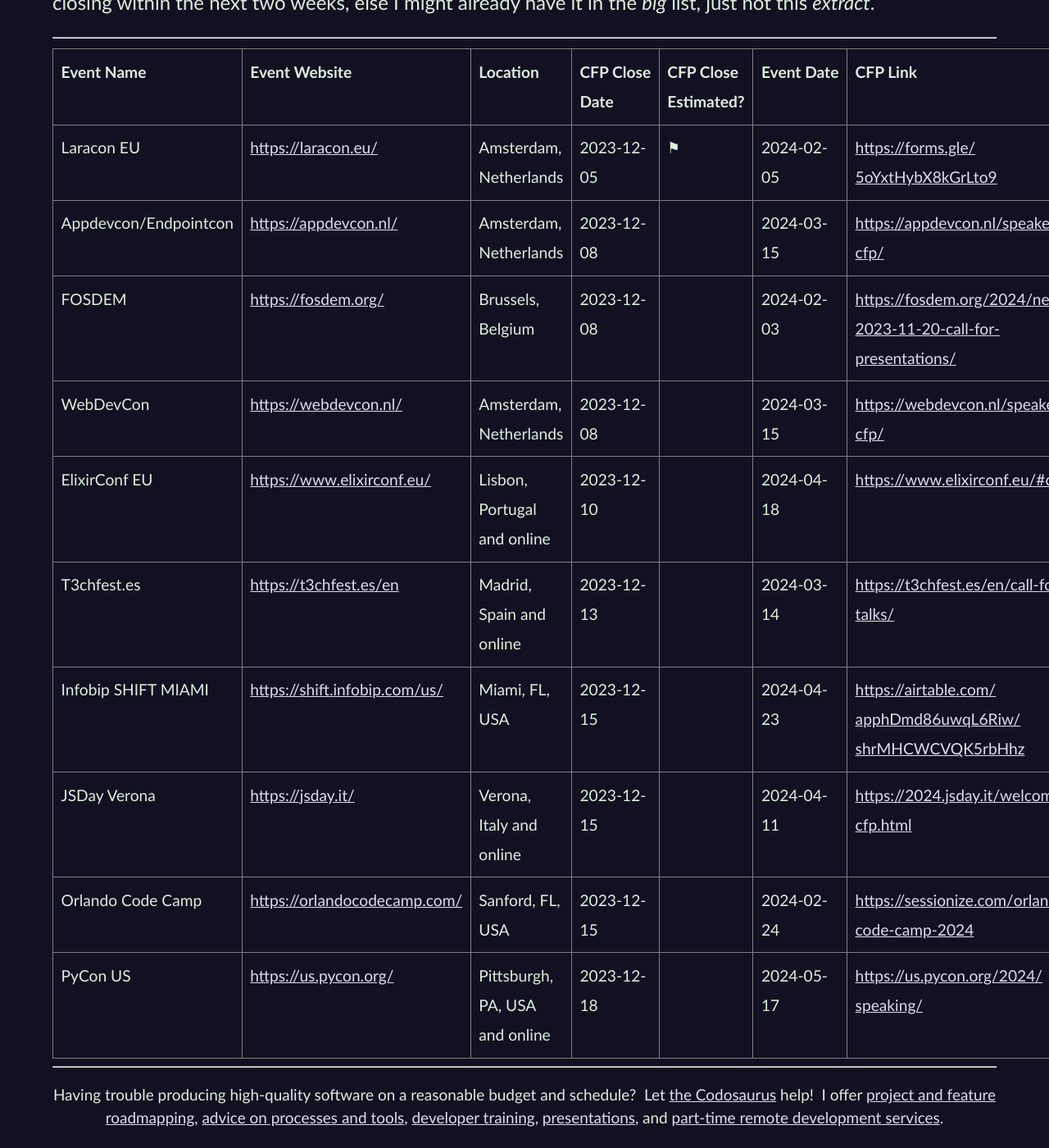
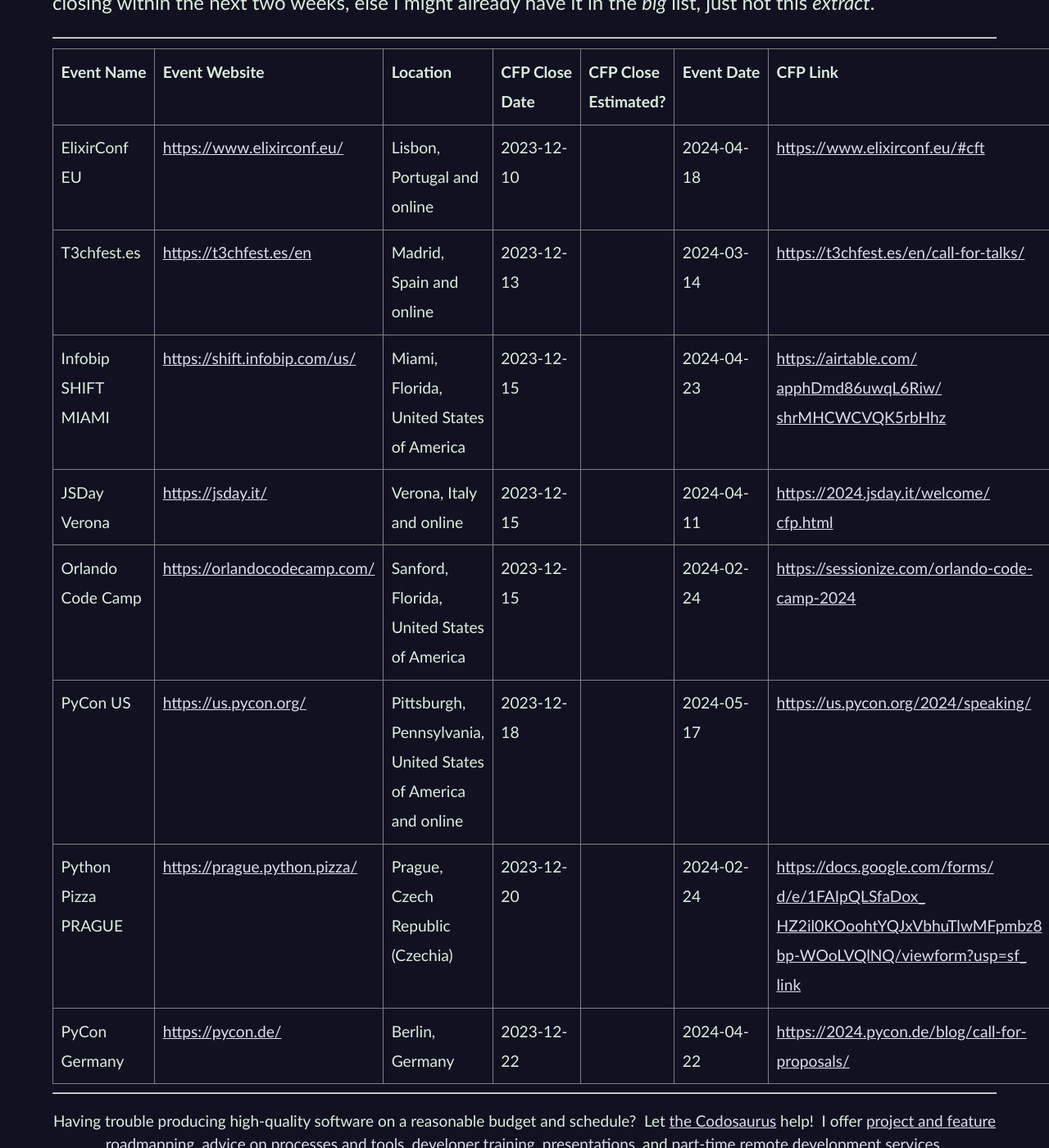
Before and after one commit to CodosaurusLLC/CodosaurusLLC.github.io, a Jekyll site: the page built from speaking/cfps-ending-soon.md, in a window 1280 px wide and 1400 px high, scrolled down 851 px. Shown: the whole window at 82% size. Built offline with Jekyll 4.4.1, drawn with Linux system fonts in a browser that asks for light colours; some of the changed text lies outside the part shown.

Commit message:
update cfp list

```diff
--- a/speaking/cfps-ending-soon.md
+++ b/speaking/cfps-ending-soon.md
@@ -6,7 +6,7 @@
 notes: Use Airtable to mail view to self (select all, and send from context menu), copy table from email, remove styling, and update date.
 ---
 
-<center>LAST UPDATED: 2023-12-05</center>
+<center>LAST UPDATED: 2023-12-10</center>
 
 This is a list of CfPs
 (Calls for Papers/Presentations/Participation/etc.)
@@ -69,134 +69,76 @@
       <th>CFP Link</th>
     </tr>
     <tr>
-      <td>Laracon EU</td>
-      <td>
-        <a href="https://laracon.eu/" target="_blank">https://laracon.eu/</a>
-      </td>
-      <td>Amsterdam, Netherlands</td>
-      <td>2023-12-05</td>
-      <td>⚑</td>
-      <td>2024-02-05</td>
-      <td>
-        <a href="https://forms.gle/5oYxtHybX8kGrLto9" target="_blank">https://forms.gle/<wbr>5oYxtHybX8kGrLto9</a>
-      </td>
-    </tr>
-    <tr>
-      <td>Appdevcon/Endpointcon</td>
-      <td>
-        <a href="https://appdevcon.nl/" target="_blank">https://appdevcon.nl/</a>
-      </td>
-      <td>Amsterdam, Netherlands</td>
-      <td>2023-12-08</td>
-      <td></td>
-      <td>2024-03-15</td>
-      <td>
-        <a href="https://appdevcon.nl/speakers/cfp/" target="_blank">https://appdevcon.nl/speakers/<wbr>cfp/</a>
-      </td>
-    </tr>
-    <tr>
-      <td>FOSDEM</td>
-      <td>
-        <a href="https://fosdem.org/" target="_blank">https://fosdem.org/</a>
-      </td>
-      <td>Brussels, Belgium</td>
-      <td>2023-12-08</td>
-      <td></td>
-      <td>2024-02-03</td>
-      <td>
-        <a href="https://fosdem.org/2024/news/2023-11-20-call-for-presentations/" target="_blank">https://fosdem.org/2024/news/<wbr>2023-11-20-call-for-<wbr>presentations/</a>
-      </td>
-    </tr>
-    <tr>
-      <td>WebDevCon</td>
-      <td>
-        <a href="https://webdevcon.nl/" target="_blank">https://webdevcon.nl/</a>
-      </td>
-      <td>Amsterdam, Netherlands</td>
-      <td>2023-12-08</td>
-      <td></td>
-      <td>2024-03-15</td>
-      <td>
-        <a href="https://webdevcon.nl/speakers/cfp/" target="_blank">https://webdevcon.nl/speakers/<wbr>cfp/</a>
-      </td>
-    </tr>
-    <tr>
       <td>ElixirConf EU</td>
-      <td>
-        <a href="https://www.elixirconf.eu/" target="_blank">https://www.elixirconf.eu/</a>
-      </td>
+      <td><a href="https://www.elixirconf.eu/" target="_blank">https://www.elixirconf.eu/</a></td>
       <td>Lisbon, Portugal and online</td>
       <td>2023-12-10</td>
       <td></td>
       <td>2024-04-18</td>
-      <td>
-        <a href="https://www.elixirconf.eu/#cft" target="_blank">https://www.elixirconf.eu/#cft</a>
-      </td>
+      <td><a href="https://www.elixirconf.eu/#cft" target="_blank">https://www.elixirconf.eu/#cft</a></td>
     </tr>
     <tr>
       <td>T3chfest.es</td>
-      <td>
-        <a href="https://t3chfest.es/en" target="_blank">https://t3chfest.es/en</a>
-      </td>
+      <td><a href="https://t3chfest.es/en" target="_blank">https://t3chfest.es/en</a></td>
       <td>Madrid, Spain and online</td>
       <td>2023-12-13</td>
       <td></td>
       <td>2024-03-14</td>
-      <td>
-        <a href="https://t3chfest.es/en/call-for-talks/" target="_blank">https://t3chfest.es/en/call-<wbr>for-talks/</a>
-      </td>
+      <td><a href="https://t3chfest.es/en/call-for-talks/" target="_blank">https://t3chfest.es/en/call-<wbr>for-talks/</a></td>
     </tr>
     <tr>
       <td>Infobip SHIFT MIAMI</td>
-      <td>
-        <a href="https://shift.infobip.com/us/" target="_blank">https://shift.infobip.com/us/</a>
-      </td>
-      <td>Miami, FL, USA</td>
+      <td><a href="https://shift.infobip.com/us/" target="_blank">https://shift.infobip.com/us/</a></td>
+      <td>Miami, Florida, United States of America</td>
       <td>2023-12-15</td>
       <td></td>
       <td>2024-04-23</td>
-      <td>
-        <a href="https://airtable.com/apphDmd86uwqL6Riw/shrMHCWCVQK5rbHhz" target="_blank">https://airtable.com/<wbr>apphDmd86uwqL6Riw/<wbr>shrMHCWCVQK5rbHhz</a>
-      </td>
+      <td><a href="https://airtable.com/apphDmd86uwqL6Riw/shrMHCWCVQK5rbHhz" target="_blank">https://airtable.com/<wbr>apphDmd86uwqL6Riw/<wbr>shrMHCWCVQK5rbHhz</a></td>
     </tr>
     <tr>
       <td>JSDay Verona</td>
-      <td>
-        <a href="https://jsday.it/" target="_blank">https://jsday.it/</a>
-      </td>
+      <td><a href="https://jsday.it/" target="_blank">https://jsday.it/</a></td>
       <td>Verona, Italy and online</td>
       <td>2023-12-15</td>
       <td></td>
       <td>2024-04-11</td>
-      <td>
-        <a href="https://2024.jsday.it/welcome/cfp.html" target="_blank">https://2024.jsday.it/welcome/<wbr>cfp.html</a>
-      </td>
+      <td><a href="https://2024.jsday.it/welcome/cfp.html" target="_blank">https://2024.jsday.it/welcome/<wbr>cfp.html</a></td>
     </tr>
     <tr>
       <td>Orlando Code Camp</td>
-      <td>
-        <a href="https://orlandocodecamp.com/" target="_blank">https://orlandocodecamp.com/</a>
-      </td>
-      <td>Sanford, FL, USA</td>
+      <td><a href="https://orlandocodecamp.com/" target="_blank">https://orlandocodecamp.com/</a></td>
+      <td>Sanford, Florida, United States of America</td>
       <td>2023-12-15</td>
       <td></td>
       <td>2024-02-24</td>
-      <td>
-        <a href="https://sessionize.com/orlando-code-camp-2024" target="_blank">https://sessionize.com/<wbr>orlando-code-camp-2024</a>
-      </td>
+      <td><a href="https://sessionize.com/orlando-code-camp-2024" target="_blank">https://sessionize.com/<wbr>orlando-code-camp-2024</a></td>
     </tr>
     <tr>
       <td>PyCon US</td>
-      <td>
-        <a href="https://us.pycon.org/" target="_blank">https://us.pycon.org/</a>
-      </td>
-      <td>Pittsburgh, PA, USA and online</td>
+      <td><a href="https://us.pycon.org/" target="_blank">https://us.pycon.org/</a></td>
+      <td>Pittsburgh, Pennsylvania, United States of America and online</td>
       <td>2023-12-18</td>
       <td></td>
       <td>2024-05-17</td>
-      <td>
-        <a href="https://us.pycon.org/2024/speaking/" target="_blank">https://us.pycon.org/2024/<wbr>speaking/</a>
-      </td>
+      <td><a href="https://us.pycon.org/2024/speaking/" target="_blank">https://us.pycon.org/2024/<wbr>speaking/</a></td>
+    </tr>
+    <tr>
+      <td>Python Pizza PRAGUE</td>
+      <td><a href="https://prague.python.pizza/" target="_blank">https://prague.python.pizza/</a></td>
+      <td>Prague, Czech Republic (Czechia)</td>
+      <td>2023-12-20</td>
+      <td></td>
+      <td>2024-02-24</td>
+      <td><a href="https://docs.google.com/forms/d/e/1FAIpQLSfaDox_HZ2il0KOoohtYQJxVbhuTlwMFpmbz8bp-WOoLVQlNQ/viewform?usp=sf_link" target="_blank">https://docs.google.com/forms/<wbr>d/e/1FAIpQLSfaDox_<wbr>HZ2il0KOoohtYQJxVbhuTlwMFpmbz8<wbr>bp-WOoLVQlNQ/viewform?usp=sf_<wbr>link</a></td>
+    </tr>
+    <tr>
+      <td>PyCon Germany</td>
+      <td><a href="https://pycon.de/" target="_blank">https://pycon.de/</a></td>
+      <td>Berlin, Germany</td>
+      <td>2023-12-22</td>
+      <td></td>
+      <td>2024-04-22</td>
+      <td><a href="https://2024.pycon.de/blog/call-for-proposals/" target="_blank">https://2024.pycon.de/blog/<wbr>call-for-proposals/</a></td>
     </tr>
   </tbody>
 </table>
```
